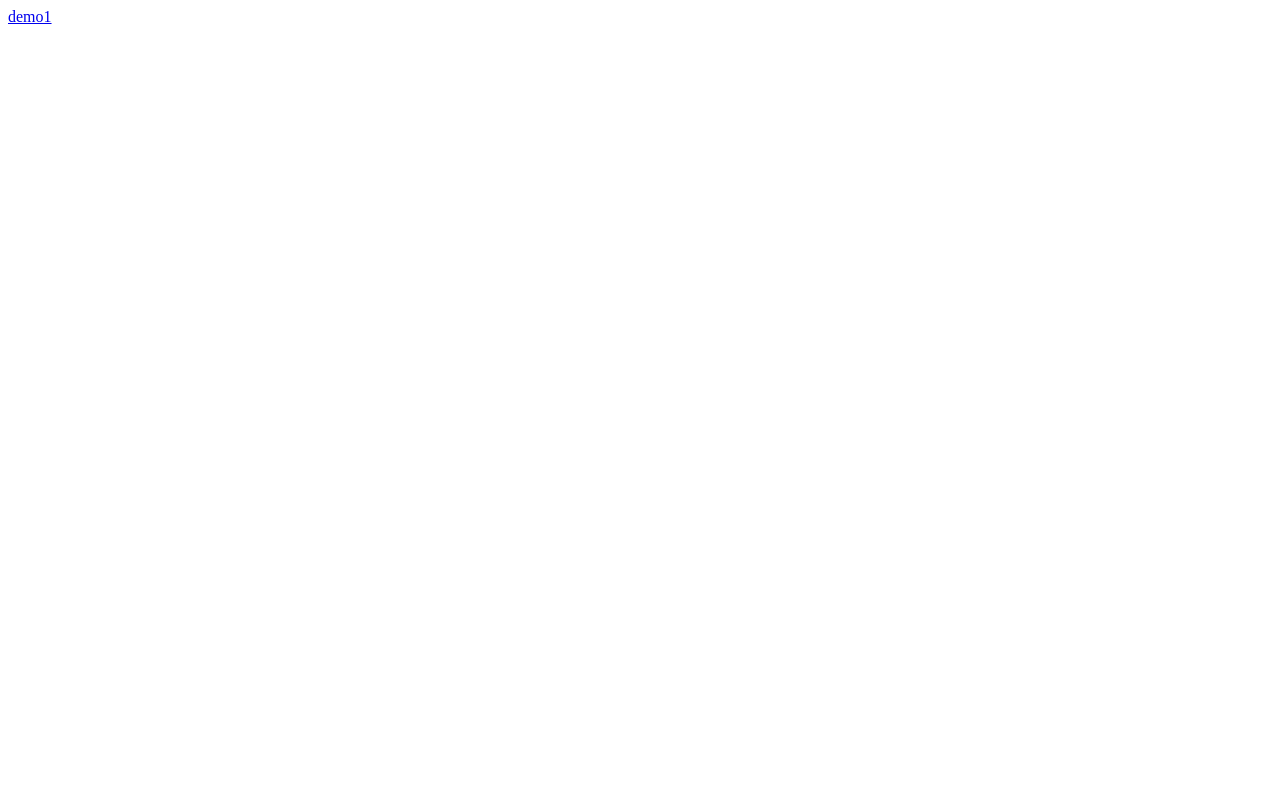
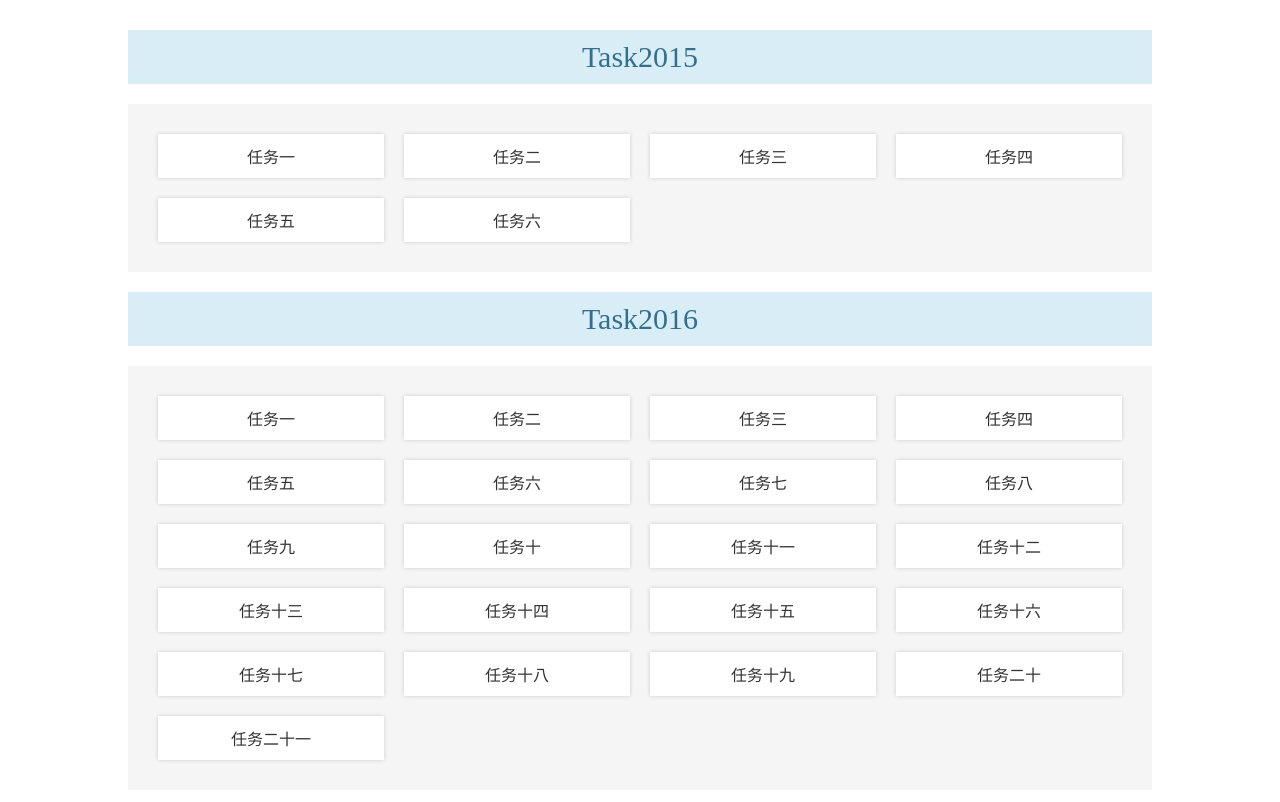
Before and after one commit to 519618744/-, a plain HTML site: page index.html in a window 1280 px wide. Drawn offline with Linux system fonts and the light colour scheme.

Commit message:
添加index

```diff
--- a/2015/task2/util.js
+++ b/2015/task2/util.js
@@ -55,7 +55,11 @@ var abObj=srcObj;
 var tarObj=cloneObject(srcObj);
 srcObj.a=2;
 srcObj.b.b1[0]="hello";
-
+var abArr = [1, 2, 3];
+var cloneArr = cloneObject(abArr);
+abArr[0] = 3;
+console.log(typeof abArr);
+console.log(cloneArr[0]);
 // console.log(abObj.a);
 // console.log(abObj.b.b1[0]);
 
--- /dev/null
+++ b/index.css
@@ -0,0 +1,51 @@
+*{
+    margin: 0;
+    padding: 0;
+}
+li {
+    list-style: none;
+}
+.clearfix:after {
+    content: '';
+    display: block;
+    height: 0;
+    clear: both;
+}
+.main {
+    width: 80%;
+    margin: 30px auto;
+    font-family: 'microsoft yehei';
+}
+.task2015 {
+    margin-bottom: 20px;
+}
+.title {
+    margin-bottom: 20px;
+    padding: 10px 0;
+    text-align: center;
+    font-size: 30px;
+    background-color: #d9edf7;
+    color: #31708f;
+}
+.task-wrap {
+    padding: 20px;
+    background: #f5f5f5;
+}
+.task-list li {
+    float: left;
+    box-sizing: border-box;
+    width: 25%;
+    padding: 10px;
+}
+.task-list li a {
+    display: block;
+    padding: 10px;
+    text-align: center;
+    text-decoration: none;
+    background: #fff;
+    color: #333;
+    box-shadow: 0 0 4px #ccc;
+}
+.task-list li a:hover {
+    background: #eee;
+}
--- a/index.html
+++ b/index.html
@@ -1,10 +1,107 @@
 <!DOCTYPE html>
 <html>
 <head>
-<meta charset="utf-8">
-  <title>ife-task</title>
+    <meta charset="utf-8">
+    <title>任务合集</title>
+    <link rel="stylesheet" type="text/css" href="index.css">
 </head>
 <body>
-<a href="https://onlyfzz.github.io/ife2015-2016/2015/task1/task0001_1.html">demo1</a>
+    <div class="main">
+        <div class="task2015">
+            <div class="title">Task2015</div>
+            <div class="task-wrap">
+                <ul class="task-list clearfix">
+                    <li>
+                        <a href="https://onlyfzz.github.io/ife2015-2016/2015/task1/task0001_1.html">任务一</a>
+                    </li>
+                    <li>
+                        <a href="https://onlyfzz.github.io/ife2015-2016/2015/task1/task0001_2.html">任务二</a>
+                    </li>
+                    <li>
+                        <a href="https://onlyfzz.github.io/ife2015-2016/2015/task1/task0001_3.html">任务三</a>
+                    </li>
+                    <li>
+                        <a href="https://onlyfzz.github.io/ife2015-2016/2015/task2/task2_1.html">任务四</a>
+                    </li>
+                    <li>
+                        <a href="https://onlyfzz.github.io/ife2015-2016/2015/task2/task2_2.html">任务五</a>
+                    </li>
+                    <li>
+                        <a href="https://onlyfzz.github.io/ife2015-2016/2015/task2/task2_4.html">任务六</a>
+                    </li>
+                </ul>
+            </div>
+        </div>
+        <div class="task2016">
+            <div class="title">Task2016</div>
+            <div class="task-wrap">
+                <ul class="task-list clearfix">
+                    <li>
+                        <a href="https://onlyfzz.github.io/ife2015-2016/2016/2016_task01/task_1.html">任务一</a>
+                    </li>
+                    <li>
+                        <a href="https://onlyfzz.github.io/ife2015-2016/2016/2016_task01/task_2.html">任务二</a>
+                    </li>
+                    <li>
+                        <a href="https://onlyfzz.github.io/ife2015-2016/2016/2016_task01/task_3.html">任务三</a>
+                    </li>
+                    <li>
+                        <a href="https://onlyfzz.github.io/ife2015-2016/2016/2016_task01/task7.html">任务四</a>
+                    </li>
+                    <li>
+                        <a href="https://onlyfzz.github.io/ife2015-2016/2016/2016_task01/task_8.html">任务五</a>
+                    </li>
+                    <li>
+                        <a href="https://onlyfzz.github.io/ife2015-2016/2016/2016_task01/task10.html">任务六</a>
+                    </li>
+                    <li>
+                        <a href="https://onlyfzz.github.io/ife2015-2016/2016/2016_task02/task1.html">任务七</a>
+                    </li>
+                    <li>
+                        <a href="https://onlyfzz.github.io/ife2015-2016/2016/2016_task02/task2.html">任务八</a>
+                    </li>
+                    <li>
+                        <a href="https://onlyfzz.github.io/ife2015-2016/2016/2016_task02/task3.html">任务九</a>
+                    </li>
+                    <li>
+                        <a href="https://onlyfzz.github.io/ife2015-2016/2016/2016_task02/task4.html">任务十</a>
+                    </li>
+                    <li>
+                        <a href="https://onlyfzz.github.io/ife2015-2016/2016/2016_task02/task5.html">任务十一</a>
+                    </li>
+                    <li>
+                        <a href="https://onlyfzz.github.io/ife2015-2016/2016/2016_task02/task6.html">任务十二</a>
+                    </li>
+                    <li>
+                        <a href="https://onlyfzz.github.io/ife2015-2016/2016/2016_task02/task7.html">任务十三</a>
+                    </li>
+                    <li>
+                        <a href="https://onlyfzz.github.io/ife2015-2016/2016/2016_task02/task8.html">任务十四</a>
+                    </li>
+                    <li>
+                        <a href="https://onlyfzz.github.io/ife2015-2016/2016/2016_task02/task9.html">任务十五</a>
+                    </li>
+                    <li>
+                        <a href="https://onlyfzz.github.io/ife2015-2016/2016/2016_task02/task10.html">任务十六</a>
+                    </li>
+                    <li>
+                        <a href="https://onlyfzz.github.io/ife2015-2016/2016/2016_task02/task11.html">任务十七</a>
+                    </li>
+                    <li>
+                        <a href="https://onlyfzz.github.io/ife2015-2016/2016/2016_task02/task12.html">任务十八</a>
+                    </li>
+                    <li>
+                        <a href="https://onlyfzz.github.io/ife2015-2016/2016/2016_task02/task13.html">任务十九</a>
+                    </li>
+                    <li>
+                        <a href="https://onlyfzz.github.io/ife2015-2016/2016/2016_task02/task14.html">任务二十</a>
+                    </li>
+                    <li>
+                        <a href="https://onlyfzz.github.io/ife2015-2016/2016/2016_task02/task15.html">任务二十一</a>
+                    </li>
+                </ul>
+            </div>
+        </div>
+    </div>
 </body>
 </html>
```
Also changed, not shown: 2016/2016_task01/css/task1.css (+10 -5 lines), 2016/2016_task01/css/task2.css (+8 -9 lines), 2016/2016_task01/css/task7.css (+8 -0 lines), 2016/2016_task01/task7.html (+12 -4 lines), 2016/2016_task01/task_1.html (+46 -25 lines), 2016/2016_task01/task_2.html (+6 -6 lines), 2016/2016_task02/task1.html (+9 -6 lines), 2016/2016_task02/task2.html (+14 -15 lines), 2016/2016_task02/task4.html (+1 -1 lines).
